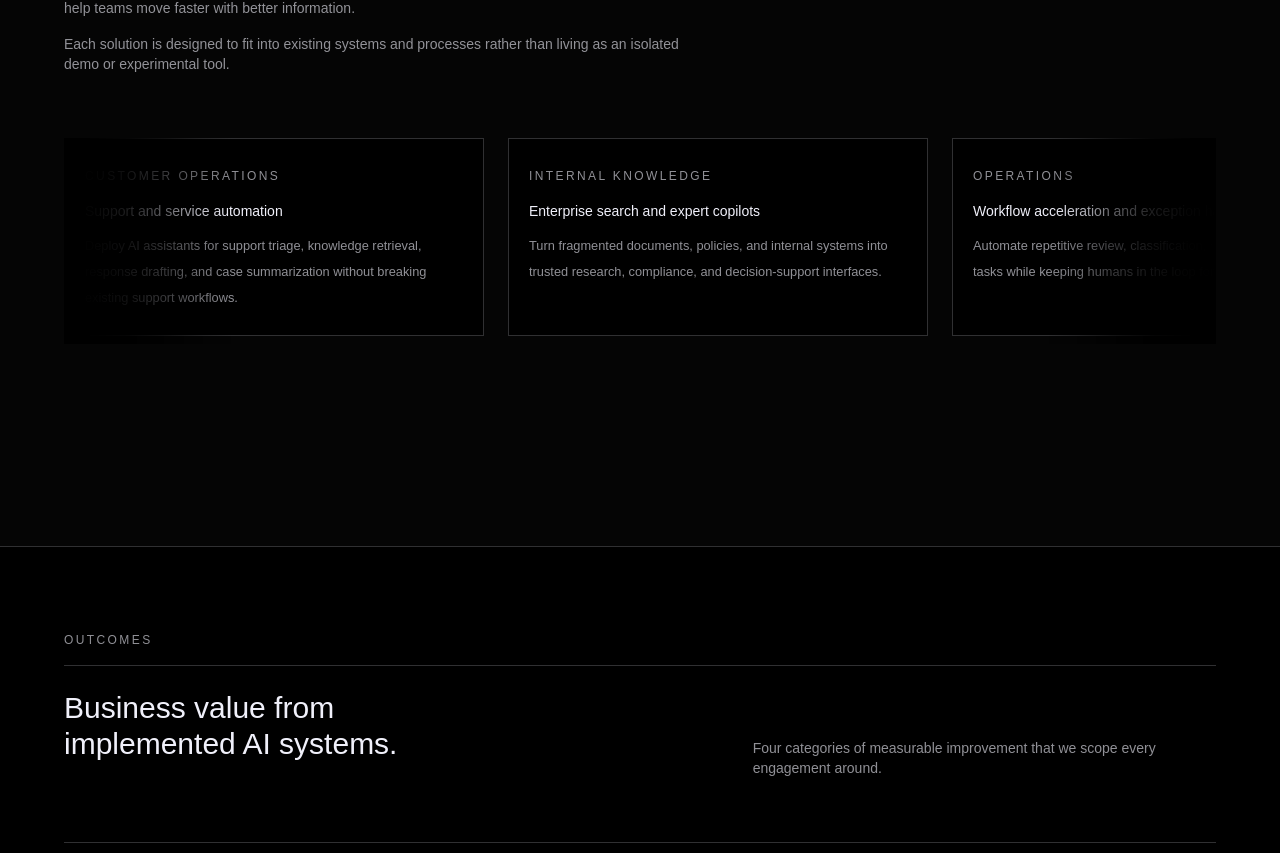
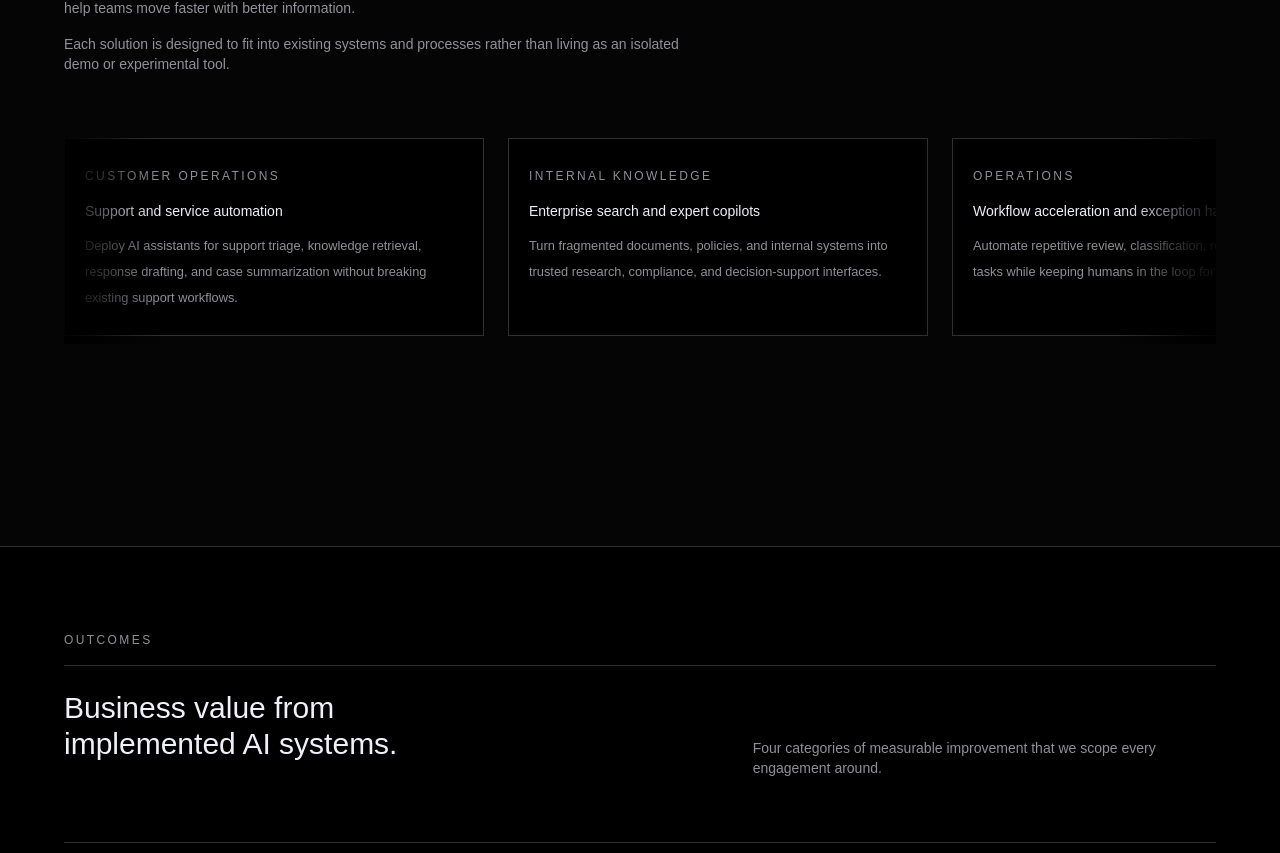
Before and after one commit to artemiusradin-png/deview-website, a Next.js app: page / in a window 1280 px wide. Shown: the part 1854-2707 px from the top of the page. Built offline with nearby package versions, Linux system fonts and the light colour scheme.

Commit message:
Ease homepage carousel side shading

```diff
--- a/app/globals.css
+++ b/app/globals.css
@@ -419,32 +419,30 @@ body {
   position: absolute;
   top: -1px;
   bottom: -1px;
-  width: 168px;
+  width: 132px;
   z-index: 10;
 }
 
 .carousel-fade-left {
-  left: -1px;
+  left: -36px;
   background: linear-gradient(
     to right,
     rgba(0, 0, 0, 1) 0%,
-    rgba(0, 0, 0, 0.98) 18%,
-    rgba(0, 0, 0, 0.88) 38%,
-    rgba(0, 0, 0, 0.58) 62%,
-    rgba(0, 0, 0, 0.22) 82%,
+    rgba(0, 0, 0, 0.96) 22%,
+    rgba(0, 0, 0, 0.68) 52%,
+    rgba(0, 0, 0, 0.18) 82%,
     rgba(0, 0, 0, 0) 100%
   );
 }
 
 .carousel-fade-right {
-  right: -1px;
+  right: -36px;
   background: linear-gradient(
     to left,
     rgba(0, 0, 0, 1) 0%,
-    rgba(0, 0, 0, 0.98) 18%,
-    rgba(0, 0, 0, 0.88) 38%,
-    rgba(0, 0, 0, 0.58) 62%,
-    rgba(0, 0, 0, 0.22) 82%,
+    rgba(0, 0, 0, 0.96) 22%,
+    rgba(0, 0, 0, 0.68) 52%,
+    rgba(0, 0, 0, 0.18) 82%,
     rgba(0, 0, 0, 0) 100%
   );
 }
```
